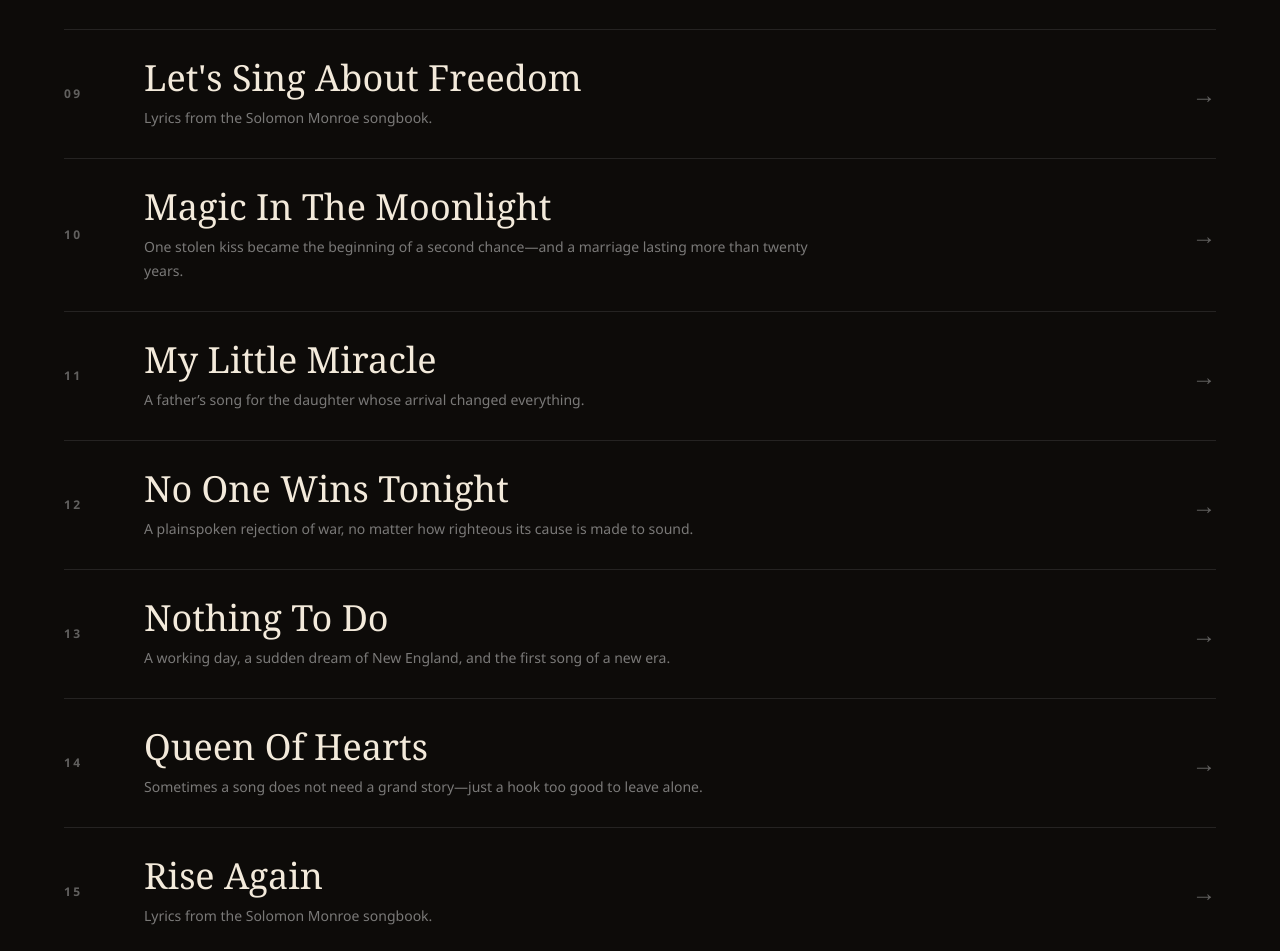
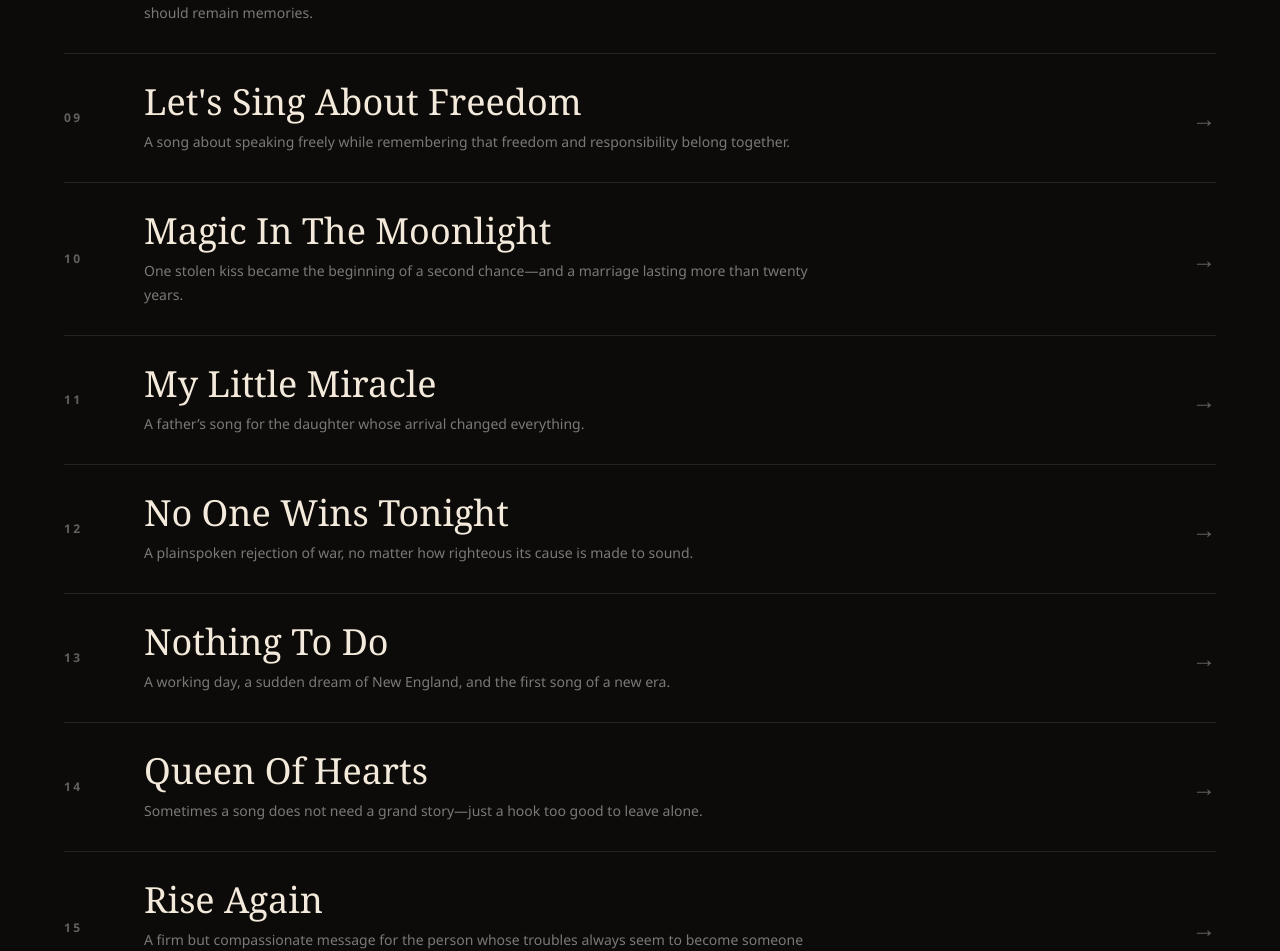
Before and after one commit to andreasturowski1966-gif/solomon-monroe, a Next.js app: page /lyrics in a window 1280 px wide. Shown: the part 1869-2820 px from the top of the page. Built offline with nearby package versions, Linux system fonts and the light colour scheme.

Commit message:
Complete Solomon song stories

```diff
--- a/app/lyrics/stories.ts
+++ b/app/lyrics/stories.ts
@@ -60,6 +60,22 @@ export const songStories: Record<string, SongStory> = {
       "I offered plenty of advice, though situations like that are never simple from the outside. In the end, maybe the best wisdom is to keep as few fools in your life as possible. This is also another visit to the world of swing. There are a couple more, but I promise the soul never went anywhere.",
     ],
   },
+  "lets-do-it-again": {
+    teaser:
+      "An imagined reunion with the girl from one unforgettable summer—and a reason some memories should remain memories.",
+    paragraphs: [
+      "What happens in this song never actually happened, though I can imagine it. You may remember the girl from “Take Me Back Home Again.” After that summer, I never saw her again. I had only been visiting my grandmother, and she went off to college—or somewhere else life was calling her.",
+      "Would I do it all again if the chance appeared? I have an answer for that too: probably not. Some things are best left exactly where they belong—in our memories.",
+    ],
+  },
+  "lets-sing-about-freedom": {
+    teaser:
+      "A song about speaking freely while remembering that freedom and responsibility belong together.",
+    paragraphs: [
+      "I am not a particularly political man, but some things matter enough that I feel called to put in my two cents. The freedom to speak your mind without being publicly shamed or troubled by the state matters deeply to me.",
+      "Do not misunderstand me: freedom should never become an excuse to cross every line. Speak your truth, but do not use it to wound somebody else. I say that from the heart.",
+    ],
+  },
   "magic-in-the-moonlight": {
     teaser:
       "One stolen kiss became the beginning of a second chance—and a marriage lasting more than twenty years.",
@@ -98,6 +114,14 @@ export const songStories: Record<string, SongStory> = {
     paragraphs: [
       "The short version is that I had this hook in my head and it refused to leave.",
       "There is no deeper meaning hiding behind it. It is simply a cool chorus that wanted to become a song. Sometimes songwriting really is that easy.",
+    ],
+  },
+  "rise-again": {
+    teaser:
+      "A firm but compassionate message for the person whose troubles always seem to become someone else’s burden.",
+    paragraphs: [
+      "Everybody knows somebody like this—the person who always has a problem. And I mean always. Whatever they touch seems to become a disaster sooner or later, and then somebody else has to come along and sweep up the pieces.",
+      "I am not saying you should leave that person standing alone in the rain. I am saying you should help them learn how to help themselves. Mercy matters, but so does giving someone the courage and responsibility to stand on their own feet and rise again.",
     ],
   },
   "sexual-attraction": {
```
